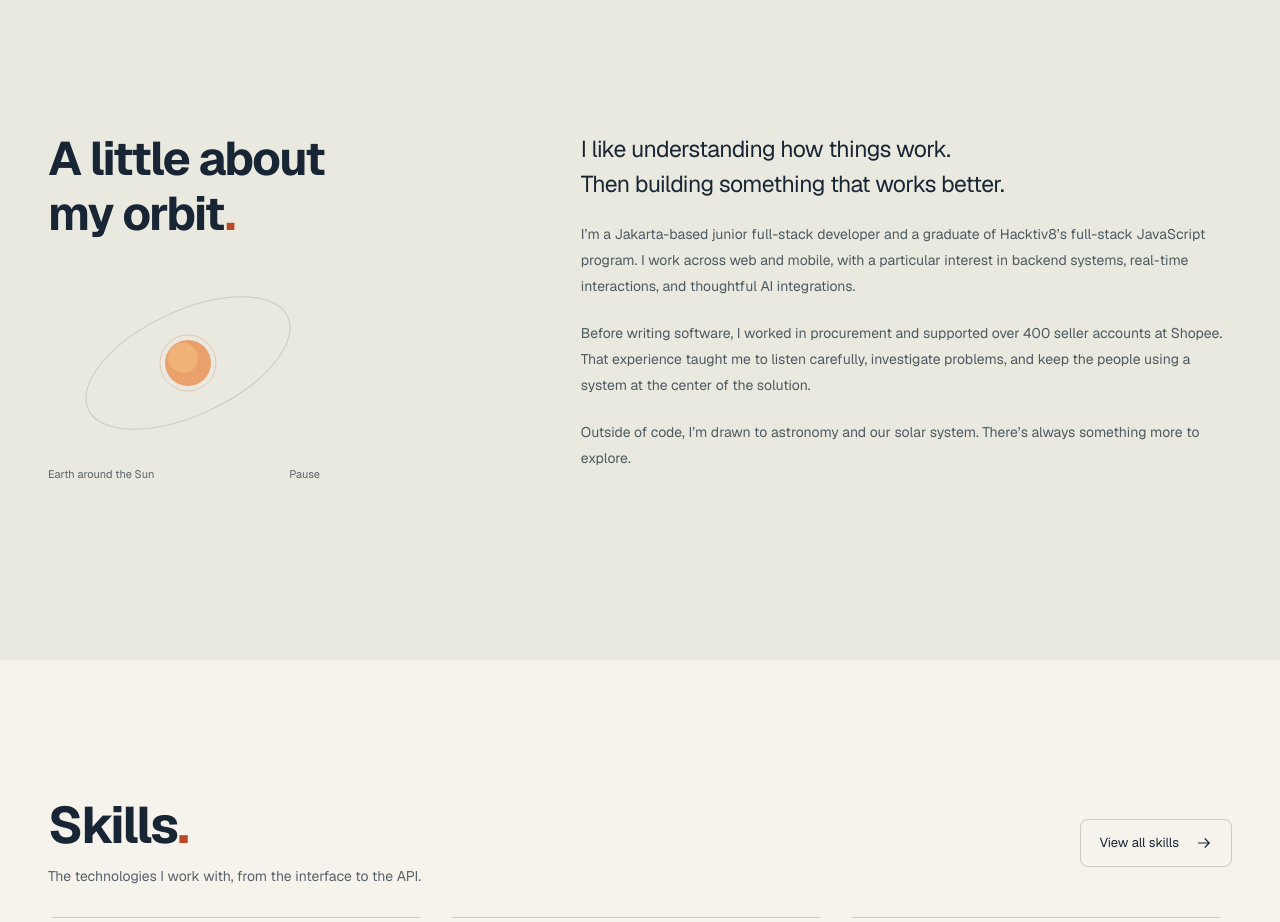
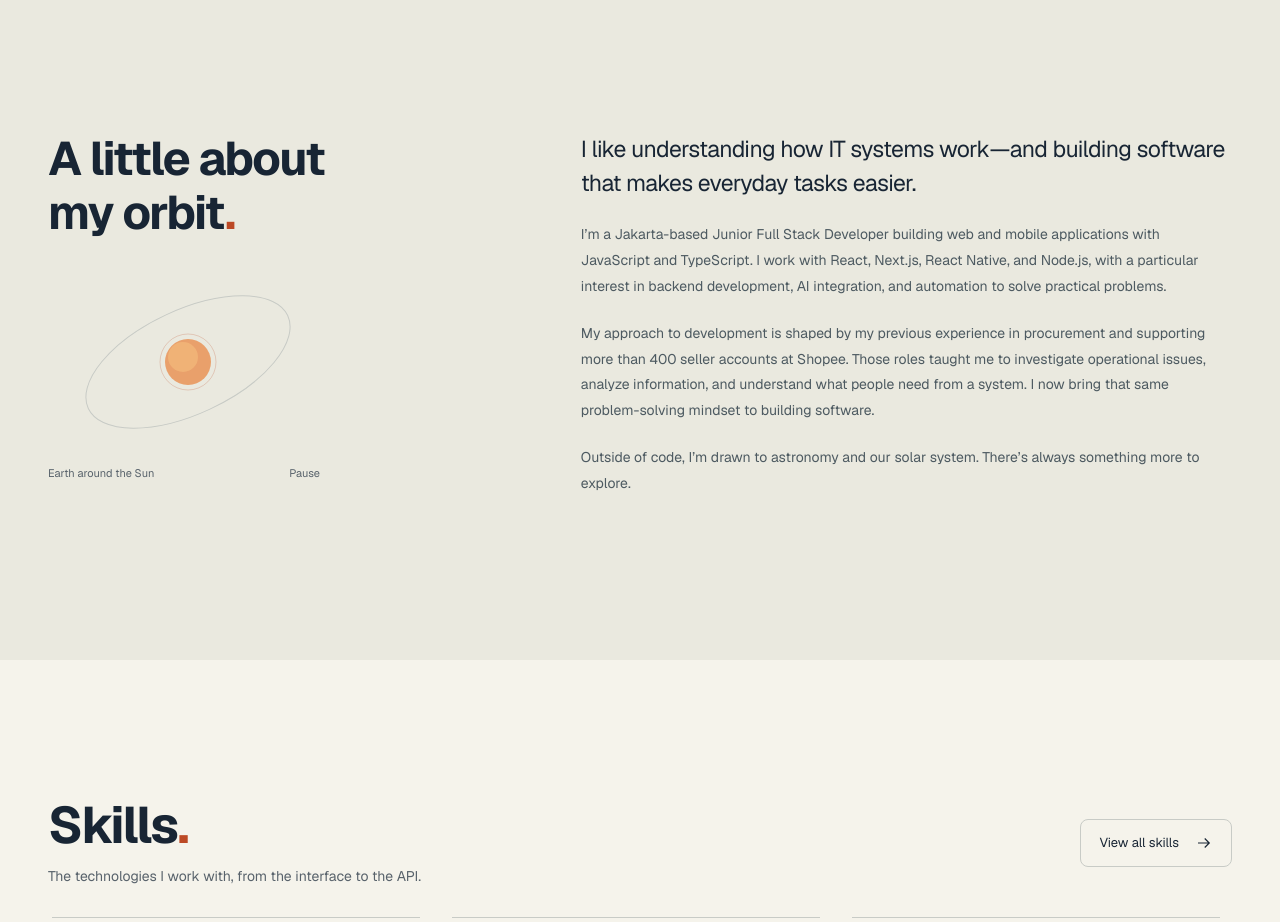
Before and after one commit to OtnielRS/web-portofolio, a Next.js app in the folder my-portofolio/: page / in a window 1280 px wide. Shown: the part 940-1862 px from the top of the page. Built offline with nearby package versions, Linux system fonts and the light colour scheme.

Commit message:
feat(profile): refresh developer introduction and career descriptions

```diff
--- a/my-portofolio/app/_features/about/about-section.tsx
+++ b/my-portofolio/app/_features/about/about-section.tsx
@@ -11,16 +11,17 @@ export default function AboutSection({ standalone = false }: { standalone?: bool
           <OrbitalStudy />
         </div>
         <div className="about-content">
-          <p className="about-lead">I like understanding how things work.<br />Then building something that works better.</p>
+          <p className="about-lead">I like understanding how IT systems work—and building software that makes everyday tasks easier.</p>
           <p>
-            I’m a Jakarta-based junior full-stack developer and a graduate of Hacktiv8’s full-stack
-            JavaScript program. I work across web and mobile, with a particular interest in backend
-            systems, real-time interactions, and thoughtful AI integrations.
+            I’m a Jakarta-based Junior Full Stack Developer building web and mobile applications with
+            JavaScript and TypeScript. I work with React, Next.js, React Native, and Node.js, with a
+            particular interest in backend development, AI integration, and automation to solve practical problems.
           </p>
           <p>
-            Before writing software, I worked in procurement and supported over 400 seller accounts
-            at Shopee. That experience taught me to listen carefully, investigate problems, and keep
-            the people using a system at the center of the solution.
+            My approach to development is shaped by my previous experience in procurement and supporting
+            more than 400 seller accounts at Shopee. Those roles taught me to investigate operational
+            issues, analyze information, and understand what people need from a system. I now bring
+            that same problem-solving mindset to building software.
           </p>
           <p>Outside of code, I’m drawn to astronomy and our solar system. There’s always something more to explore.</p>
         </div>
--- a/my-portofolio/app/_features/about/journey-section.tsx
+++ b/my-portofolio/app/_features/about/journey-section.tsx
@@ -15,14 +15,14 @@ const journey = [
     date: "APR — AUG 2024",
     title: "Procurement Staff",
     organization: "Panca Nekasa",
-    description: "Material planning, supplier analysis, and procurement tracking.",
+    description: "Supported material planning through supplier analysis and procurement tracking. Organized purchasing information to help identify supply issues and support day-to-day operational decisions.",
     type: "Experience",
   },
   {
     date: "MAY — AUG 2022",
     title: "Business Development · Long Tail Analyst",
     organization: "Shopee Indonesia",
-    description: "Technical and operational support for 400+ seller accounts.",
+    description: "Provided technical and operational support for more than 400 seller accounts, investigating issues and guiding sellers toward practical solutions. Helped sellers navigate platform workflows through clear communication and structured problem-solving.",
     type: "Experience",
   },
   {
```
